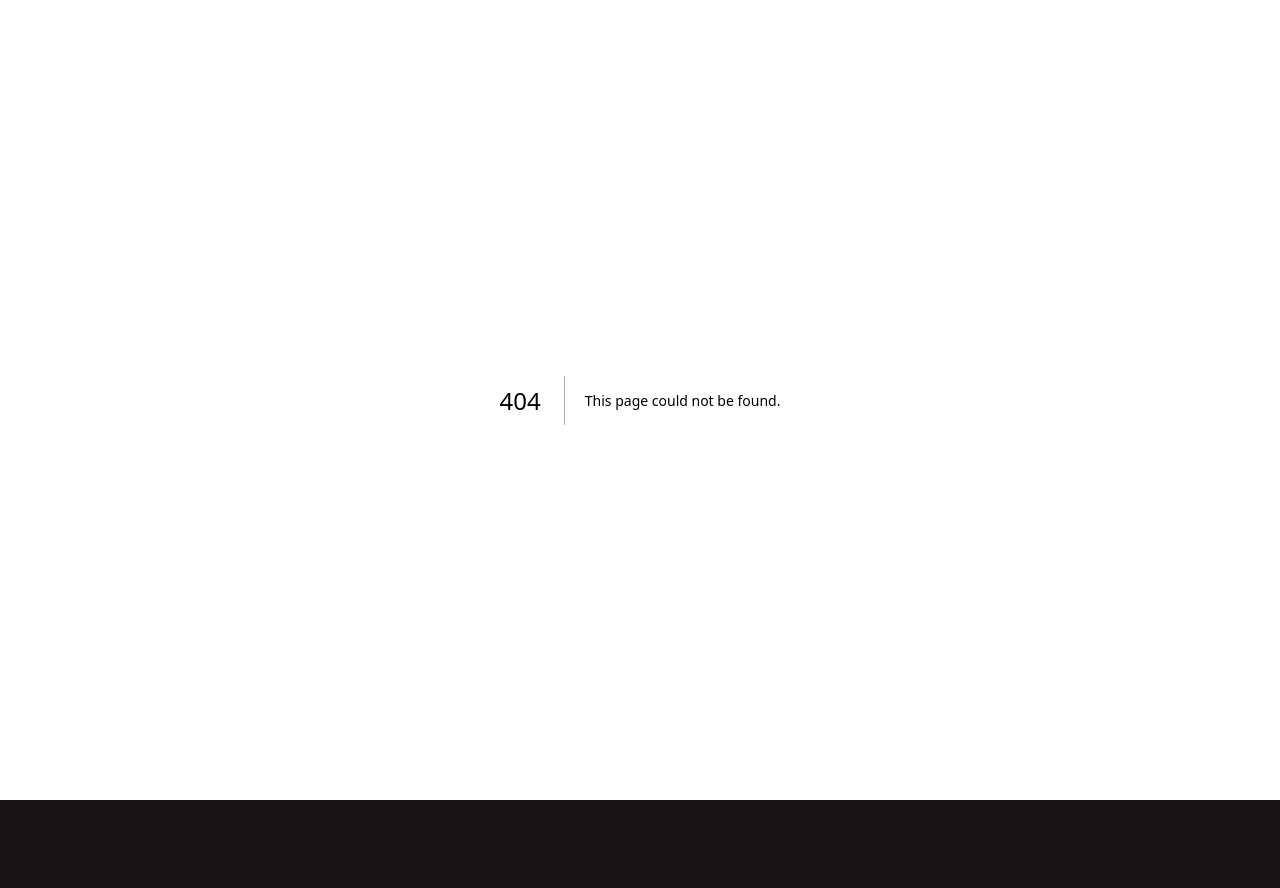
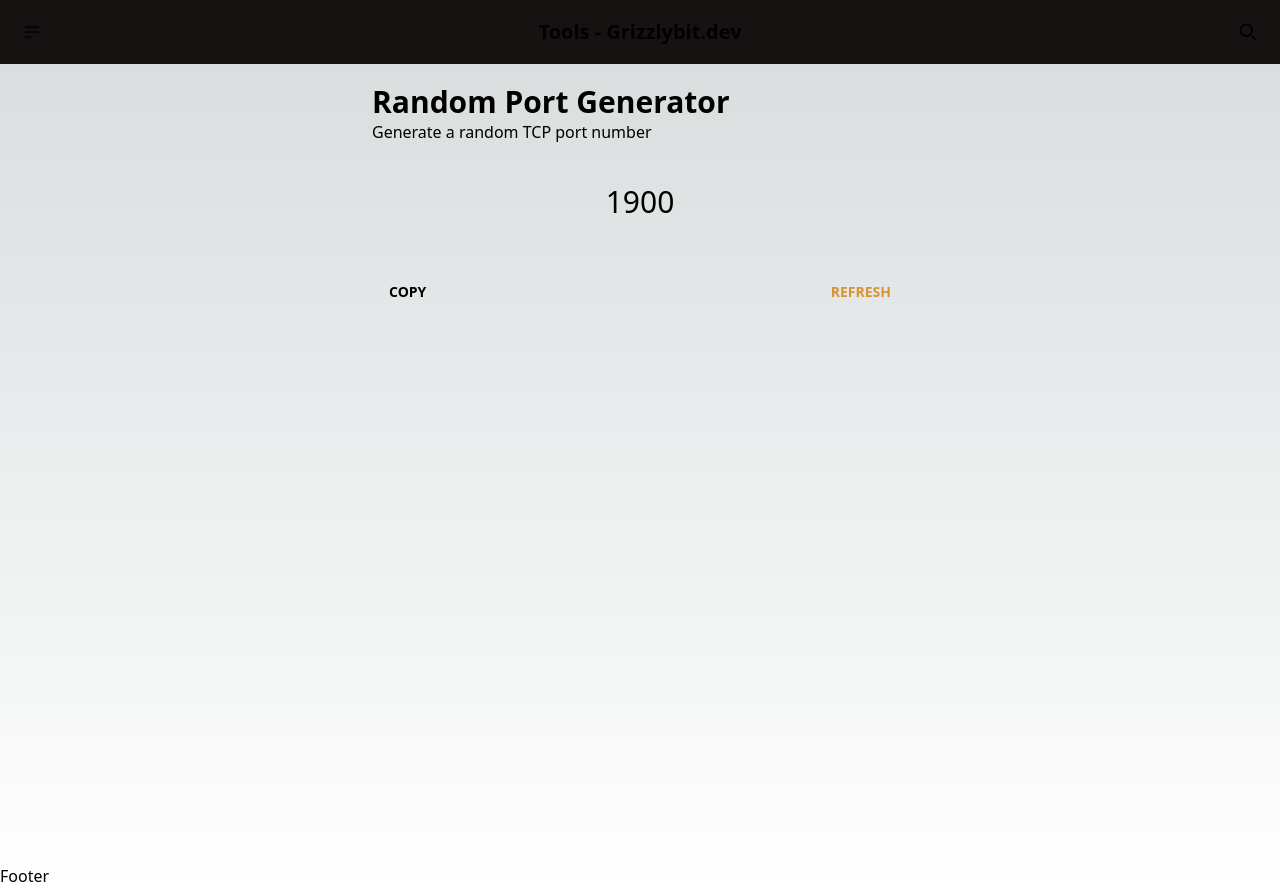
Before and after one commit to zubair1024/grizzly-tools, a Next.js app: page /random-port-generator in a window 1280 px wide. Before the commit this address had no page. Before the commit the page ends 800 px from the top, so only its background shows below. Built offline with nearby package versions, Linux system fonts and the light colour scheme.

Commit message:
adding search modal

```diff
--- a/src/components/Header.tsx
+++ b/src/components/Header.tsx
@@ -1,5 +1,6 @@
 import routes from '@/data/routes';
 import Link from 'next/link';
+import SearchModal from './SearchModal';
 
 const Header = () => {
   return (
@@ -37,11 +38,11 @@ const Header = () => {
         </div>
         <div className="navbar-center">
           <Link href="/" className="btn btn-ghost normal-case text-xl">
-            Grizzly Tools
+            Tools - Grizzlybit.dev
           </Link>
         </div>
         <div className="navbar-end">
-          <button className="btn btn-ghost btn-circle">
+          <label htmlFor="search-modal" className="btn btn-ghost btn-circle">
             <svg
               xmlns="http://www.w3.org/2000/svg"
               className="h-5 w-5"
@@ -56,7 +57,8 @@ const Header = () => {
                 d="M21 21l-6-6m2-5a7 7 0 11-14 0 7 7 0 0114 0z"
               />
             </svg>
-          </button>
+          </label>
+          <SearchModal />
         </div>
       </div>
     </>
--- /dev/null
+++ b/src/components/SearchModal.tsx
@@ -0,0 +1,49 @@
+import routes from '@/data/routes';
+import { IRoute } from '@/types';
+import Link from 'next/link';
+import { useState } from 'react';
+
+const SearchModal = () => {
+  const [filteredRoutes, setFilteredRoutes] = useState<IRoute[]>([]);
+  const handleSearchTermChange = (e: React.ChangeEvent<HTMLInputElement>) => {
+    const value = e.target.value;
+    if (value === '') return setFilteredRoutes([]);
+    const filtered = routes.filter(
+      (i) => i.title.toLowerCase().indexOf(value.toLowerCase()) > -1,
+    );
+    setFilteredRoutes(filtered);
+  };
+
+  return (
+    <>
+      <input type="checkbox" id="search-modal" className="modal-toggle" />
+      <label htmlFor="search-modal" className="modal cursor-pointer">
+        <label className="modal-box relative" htmlFor="">
+          <div>
+            <input
+              type="text"
+              className="input w-full"
+              placeholder="Search..."
+              onChange={handleSearchTermChange}
+              autoFocus
+              onFocus={(e) => e.currentTarget.select()}
+            />
+          </div>
+          <div>
+            <ul className="w-full pt-6 flex flex-col items-start justify-center">
+              {filteredRoutes.map((item) => {
+                return (
+                  <li key={`search_${item.title}`}>
+                    <Link href={item.route}>{item.title}</Link>
+                  </li>
+                );
+              })}
+            </ul>
+          </div>
+        </label>
+      </label>
+    </>
+  );
+};
+
+export default SearchModal;
--- a/src/data/routes.ts
+++ b/src/data/routes.ts
@@ -16,6 +16,11 @@ export const routes: IRoute[] = [
     route: 'text-to-slug',
     desc: `Slugifies strings, even when they contain Unicode, making strings URL-Safe`,
   },
+  {
+    title: 'Random Port Generator',
+    route: 'random-port-generator',
+    desc: `Generate a random TCP port number`,
+  },
 ];
 
 export default routes;
--- /dev/null
+++ b/src/pages/random-port-generator.tsx
@@ -0,0 +1,54 @@
+import Layout from '@/components/Layout';
+import routes from '@/data/routes';
+import { useEffect, useState } from 'react';
+
+const route = routes.filter((i) => i.route === 'random-port-generator')?.[0];
+
+function generateRandomPort() {
+  return Math.floor(1000 + Math.random() * 9000);
+}
+
+const RandomPortGeneratorScreen = () => {
+  const [portNumber, setPortNumber] = useState<number>(0);
+
+  useEffect(() => {
+    setPortNumber(generateRandomPort);
+  }, []);
+
+  const copyToClipBoard = () => {
+    navigator.clipboard.writeText(portNumber.toString());
+  };
+
+  const handleRefresh = () => {
+    setPortNumber(generateRandomPort);
+  };
+
+  return (
+    <>
+      <Layout>
+        <div className="max-w-xl min-h-screen mx-auto px-5 py-5">
+          <div>
+            <h1>{route.title}</h1>
+            <p>{route.desc}</p>
+          </div>
+          <div className="py-10 space-y-5">
+            <div className="text-center text-3xl">{portNumber}</div>
+          </div>
+          <div className="flex justify-between py-2">
+            <button onClick={copyToClipBoard} className="btn btn-ghost">
+              Copy
+            </button>
+            <button
+              onClick={handleRefresh}
+              className="btn btn-ghost text-accent"
+            >
+              Refresh
+            </button>
+          </div>
+        </div>
+      </Layout>
+    </>
+  );
+};
+
+export default RandomPortGeneratorScreen;
```
